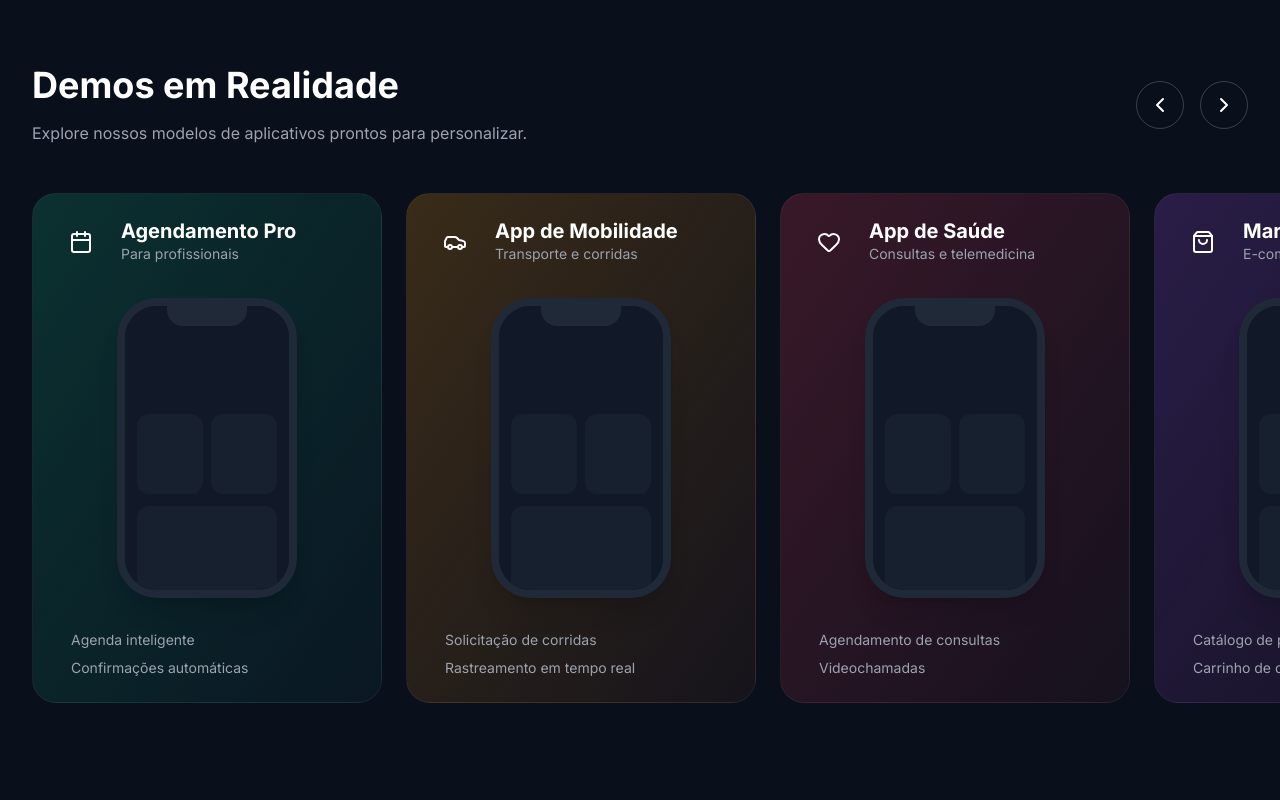
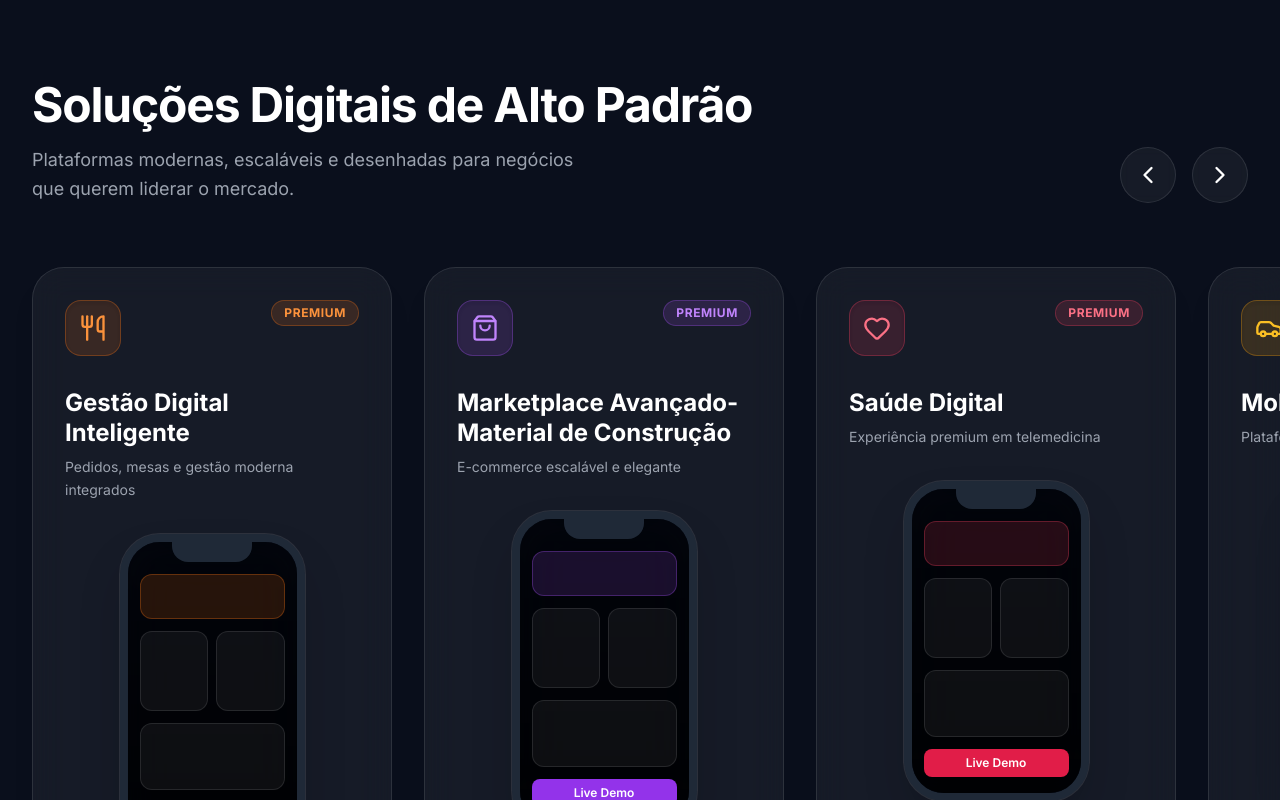
Before and after one commit to MauroPatricio/website-nhiquela, a React (Vite) app: page / in a window 1280 px wide. Shown: the part 1260-2060 px from the top of the page. Built offline with nearby package versions, Linux system fonts and the light colour scheme.

Commit message:
Primeira versao do site

```diff
--- a/src/App.jsx
+++ b/src/App.jsx
@@ -7,7 +7,7 @@ import { CTA, Footer } from './components/Footer';
 
 function App() {
   return (
-    <div className="min-h-screen bg-nhiquela-dark text-white selection:bg-nhiquela-purple selection:text-white">
+    <div className="min-h-screen text-white selection:bg-nhiquela-purple selection:text-white">
       <Header />
       <main>
         <Hero />
--- a/src/components/Demos.jsx
+++ b/src/components/Demos.jsx
@@ -1,71 +1,142 @@
 import React, { useRef } from 'react';
 import { Calendar, Car, Heart, ShoppingBag, Utensils, ChevronLeft, ChevronRight } from 'lucide-react';
 
+const colorStyles = {
+    emerald: {
+        bg: 'bg-emerald-500/15',
+        border: 'border-emerald-500/30',
+        text: 'text-emerald-400',
+        dot: 'bg-emerald-400',
+        button: 'bg-emerald-600',
+        glow: 'group-hover:shadow-[0_0_40px_rgba(16,185,129,0.35)]'
+    },
+    amber: {
+        bg: 'bg-amber-500/15',
+        border: 'border-amber-500/30',
+        text: 'text-amber-400',
+        dot: 'bg-amber-400',
+        button: 'bg-amber-600',
+        glow: 'group-hover:shadow-[0_0_40px_rgba(245,158,11,0.35)]'
+    },
+    rose: {
+        bg: 'bg-rose-500/15',
+        border: 'border-rose-500/30',
+        text: 'text-rose-400',
+        dot: 'bg-rose-400',
+        button: 'bg-rose-600',
+        glow: 'group-hover:shadow-[0_0_40px_rgba(244,63,94,0.35)]'
+    },
+    purple: {
+        bg: 'bg-purple-500/15',
+        border: 'border-purple-500/30',
+        text: 'text-purple-400',
+        dot: 'bg-purple-400',
+        button: 'bg-purple-600',
+        glow: 'group-hover:shadow-[0_0_40px_rgba(168,85,247,0.35)]'
+    },
+    orange: {
+        bg: 'bg-orange-500/15',
+        border: 'border-orange-500/30',
+        text: 'text-orange-400',
+        dot: 'bg-orange-400',
+        button: 'bg-orange-600',
+        glow: 'group-hover:shadow-[0_0_40px_rgba(234,88,12,0.35)]'
+    }
+};
+
 const demos = [
     {
-        title: 'Agendamento Pro',
-        subtitle: 'Para profissionais',
+        title: 'Gestão Digital Inteligente',
+        subtitle: 'Pedidos, mesas e gestão moderna integrados',
+        icon: Utensils,
+        color: 'orange',
+        link: 'https://gestaomodernaonline.com/',
+        features: [
+            'Menu digital com QR Code Premium',
+            'Gestão de pedidos em tempo real (salão, balcão e cozinha)',
+            'Gestão de mesas em tempo real',
+            'Relatórios de vendas e desempenho',
+            'Controlo de acesso por perfil (owner, manager, waiter, kitchen)'
+        ]
+    },
+         {
+        title: 'Marketplace Avançado-Material de Construção',
+        subtitle: 'E-commerce escalável e elegante',
+        icon: ShoppingBag,
+        color: 'purple',
+        link: 'https://visacasa.gestaomodernaonline.com',
+        features: [
+            'Compra rápida e centralizada de insumos e materiais',
+            'Comparação de preços entre fornecedores',
+            'Histórico de compras e faturação organizada',
+            'Pagamentos flexíveis e seguros (M-Pesa, cartão, transferência)'
+        ]
+    },
+
+    {
+        title: 'Saúde Digital',
+        subtitle: 'Experiência premium em telemedicina',
+        icon: Heart,
+        color: 'rose',
+        link: '#',
+        features: [
+            'Consultas online seguras',
+            'Videochamadas em alta qualidade'
+        ]
+    },
+    {
+        title: 'Mobilidade Urbana',
+        subtitle: 'Plataforma moderna de transporte',
+        icon: Car,
+        color: 'amber',
+        link: '#',
+        features: [
+            'Solicitação instantânea de corridas',
+            'Rastreamento em tempo real'
+        ]
+    },
+    {
+        title: 'Agendamento Inteligente',
+        subtitle: 'Automação para profissionais exigentes',
         icon: Calendar,
         color: 'emerald',
-        features: ['Agenda inteligente', 'Confirmações automáticas'],
-        gradient: 'from-emerald-500/20 to-teal-500/5',
-        neonColor: 'group-hover:shadow-[0_0_30px_rgba(16,185,129,0.3)]'
-    },
-    {
-        title: 'App de Mobilidade',
-        subtitle: 'Transporte e corridas',
-        icon: Car,
-        color: 'amber',
-        features: ['Solicitação de corridas', 'Rastreamento em tempo real'],
-        gradient: 'from-amber-500/20 to-orange-500/5',
-        neonColor: 'group-hover:shadow-[0_0_30px_rgba(245,158,11,0.3)]'
-    },
-    {
-        title: 'App de Saúde',
-        subtitle: 'Consultas e telemedicina',
-        icon: Heart,
-        color: 'rose',
-        features: ['Agendamento de consultas', 'Videochamadas'],
-        gradient: 'from-rose-500/20 to-red-500/5',
-        neonColor: 'group-hover:shadow-[0_0_30px_rgba(244,63,94,0.3)]'
-    },
-    {
-        title: 'Marketplace',
-        subtitle: 'E-commerce completo',
-        icon: ShoppingBag,
-        color: 'purple',
-        features: ['Catálogo de produtos', 'Carrinho de compras'],
-        gradient: 'from-purple-500/20 to-pink-500/5',
-        neonColor: 'group-hover:shadow-[0_0_30px_rgba(168,85,247,0.3)]'
-    },
-    {
-        title: 'App de Restaurante',
-        subtitle: 'Pedidos e delivery',
-        icon: Utensils,
-        color: 'orange',
-        features: ['Menu digital interativo', 'Pedidos online'],
-        gradient: 'from-orange-600/20 to-red-600/5',
-        neonColor: 'group-hover:shadow-[0_0_30px_rgba(234,88,12,0.3)]'
+        link: '#',
+        features: [
+            'Agenda dinâmica com IA',
+            'Confirmações automáticas por SMS e WhatsApp'
+        ]
     }
 ];
 
-const PhoneMockup = ({ color }) => (
-    <div className="relative mx-auto border-gray-800 bg-gray-900 border-[8px] rounded-[2.5rem] h-[300px] w-[180px] shadow-xl flex flex-col overflow-hidden">
-        <div className="h-[20px] bg-gray-800 rounded-b-[1rem] w-[80px] self-center absolute top-0 z-10"></div>
-        <div className="flex-1 bg-gray-900 pt-8 px-3 pb-4 flex flex-col gap-3">
-            {/* Mock UI Elements */}
-            <div className={`h-16 w-full rounded-xl bg-${color}-500/20 animate-pulse`}></div>
-            <div className="flex gap-2">
-                <div className="h-20 w-1/2 rounded-xl bg-gray-800/50"></div>
-                <div className="h-20 w-1/2 rounded-xl bg-gray-800/50"></div>
+const PhoneMockup = ({ color, link }) => {
+    const styles = colorStyles[color];
+
+    return (
+        <div className={`relative mx-auto border-gray-800 bg-gray-950 border-[8px] rounded-[2.5rem] h-[320px] w-[185px] shadow-2xl ring-1 ring-white/10 transition-shadow duration-500 ${styles.glow}`}>
+            <div className="h-[20px] bg-gray-800 rounded-b-[1rem] w-[80px] absolute top-0 left-1/2 -translate-x-1/2 z-10" />
+
+            <div className="flex-1 pt-8 px-3 pb-4 flex flex-col gap-3 bg-gradient-to-b from-black/40 to-black/80 backdrop-blur-xl h-full rounded-[2rem] overflow-hidden">
+                <div className={`h-16 rounded-xl ${styles.bg} border ${styles.border} w-full`} />
+
+                <div className="flex gap-2 w-full">
+                    <div className="h-20 w-1/2 rounded-xl bg-white/5 border border-white/10" />
+                    <div className="h-20 w-1/2 rounded-xl bg-white/5 border border-white/10" />
                 </div>
-            <div className="h-24 w-full rounded-xl bg-gray-800/50"></div>
-            <div className={`mt-auto h-10 w-full rounded-lg bg-${color}-500 text-xs flex items-center justify-center text-white font-bold opacity-80`}>
-                Demo App
-            </div>
+
+                <div className="h-24 w-full rounded-xl bg-white/5 border border-white/10" />
+
+                <a
+                    href={link}
+                    target="_blank"
+                    rel="noopener noreferrer"
+                    className={`mt-auto h-10 w-full rounded-lg ${styles.button} flex items-center justify-center text-xs font-semibold text-white shadow-lg cursor-pointer hover:brightness-110 transition-all`}
+                >
+                    Live Demo
+                </a>
             </div>
         </div>
     );
+};
 
 const Demos = () => {
     const scrollContainerRef = useRef(null);
@@ -83,63 +154,76 @@ const Demos = () => {
     };
 
     return (
-        <section id="demos" className="py-20 bg-nhiquela-dark overflow-hidden relative">
-            <div className="max-w-7xl mx-auto px-4 sm:px-6 lg:px-8 mb-12 flex items-center justify-between">
+        <section id="demos" className="py-24 bg-nhiquela-dark overflow-hidden relative">
+            <div className="max-w-7xl mx-auto px-4 sm:px-6 lg:px-8 mb-16 flex items-end justify-between">
                 <div>
-                    <h2 className="text-3xl md:text-4xl font-bold text-white mb-4">Demos em Realidade</h2>
-                    <p className="text-gray-400">Explore nossos modelos de aplicativos prontos para personalizar.</p>
+                    <h2 className="text-4xl md:text-5xl font-extrabold text-white mb-4 tracking-tight">
+                        Soluções Digitais de Alto Padrão
+                    </h2>
+                    <p className="text-gray-400 max-w-xl text-lg leading-relaxed">
+                        Plataformas modernas, escaláveis e desenhadas para negócios que querem liderar o mercado.
+                    </p>
                 </div>
 
                 {/* Navigation Buttons */}
                 <div className="hidden md:flex gap-4">
                     <button
                         onClick={() => scroll('left')}
-                        className="w-12 h-12 rounded-full border border-white/20 flex items-center justify-center text-white hover:bg-white/10 hover:border-nhiquela-cyan/50 hover:text-nhiquela-cyan transition-all duration-300 group"
+                        className="w-14 h-14 rounded-full border border-white/10 bg-white/5 flex items-center justify-center text-white hover:bg-white/10 hover:border-white/30 transition-all duration-300 group backdrop-blur-sm"
                     >
-                        <ChevronLeft size={24} className="group-hover:-translate-x-0.5 transition-transform" />
+                        <ChevronLeft size={28} className="group-hover:-translate-x-0.5 transition-transform" />
                     </button>
                     <button
                         onClick={() => scroll('right')}
-                        className="w-12 h-12 rounded-full border border-white/20 flex items-center justify-center text-white hover:bg-white/10 hover:border-nhiquela-cyan/50 hover:text-nhiquela-cyan transition-all duration-300 group"
+                        className="w-14 h-14 rounded-full border border-white/10 bg-white/5 flex items-center justify-center text-white hover:bg-white/10 hover:border-white/30 transition-all duration-300 group backdrop-blur-sm"
                     >
-                        <ChevronRight size={24} className="group-hover:translate-x-0.5 transition-transform" />
+                        <ChevronRight size={28} className="group-hover:translate-x-0.5 transition-transform" />
                     </button>
                 </div>
             </div>
 
             <div
                 ref={scrollContainerRef}
-                className="flex overflow-x-auto pb-12 gap-6 px-4 sm:px-6 lg:px-8 no-scrollbar snap-x snap-mandatory"
+                className="flex overflow-x-auto pb-12 gap-8 px-4 sm:px-6 lg:px-8 no-scrollbar snap-x snap-mandatory"
             >
-                {demos.map((demo, index) => (
+                {demos.map((demo, index) => {
+                    const styles = colorStyles[demo.color];
+                    return (
                         <div
                             key={index}
-                        className={`flex-shrink-0 w-[300px] md:w-[350px] snap-center rounded-3xl p-6 bg-gradient-to-br ${demo.gradient} border border-white/5 relative group hover:border-white/20 transition-all duration-500 ${demo.neonColor}`}
+                            className={`flex-shrink-0 w-[320px] md:w-[360px] snap-center rounded-[2rem] p-8 glass-card border border-white/5 relative group hover:-translate-y-2 transition-transform duration-500`}
                         >
-                        <div className="flex items-center gap-4 mb-8">
-                            <div className={`w-12 h-12 rounded-xl bg-${demo.color}-500/20 flex items-center justify-center text-${demo.color}-500 group-hover:bg-${demo.color}-500/30 transition-colors`}>
-                                <demo.icon size={24} />
+                            <div className="relative z-10 flex flex-col h-full">
+                                <div className="flex items-start justify-between mb-8">
+                                    <div className={`w-14 h-14 rounded-2xl ${styles.bg} border ${styles.border} flex items-center justify-center ${styles.text} shadow-inner`}>
+                                        <demo.icon size={28} />
                                     </div>
-                            <div>
-                                <h3 className="text-xl font-bold text-white leading-tight">{demo.title}</h3>
-                                <p className="text-gray-400 text-sm">{demo.subtitle}</p>
+                                    <div className={`px-3 py-1 rounded-full border ${styles.border} ${styles.bg} ${styles.text} text-xs font-bold uppercase tracking-wider`}>
+                                        Premium
                                     </div>
                                 </div>
 
-                        <div className="mb-8 transform group-hover:scale-105 transition-transform duration-500">
-                            <PhoneMockup color={demo.color} />
+                                <div className="mb-8">
+                                    <h3 className="text-2xl font-bold text-white leading-tight mb-2">{demo.title}</h3>
+                                    <p className="text-gray-400 text-sm leading-relaxed">{demo.subtitle}</p>
                                 </div>
 
-                        <div className="space-y-2">
+                                <div className="mb-8 transform group-hover:scale-105 transition-transform duration-500 perspective-1000">
+                                    <PhoneMockup color={demo.color} link={demo.link} />
+                                </div>
+
+                                <div className="space-y-4 mt-auto">
                                     {demo.features.map((feature, idx) => (
-                                <div key={idx} className="flex items-center gap-2 text-sm text-gray-400">
-                                    <div className={`w-1.5 h-1.5 rounded-full bg-${demo.color}-500`}></div>
+                                        <div key={idx} className="flex items-center gap-3 text-sm text-gray-300">
+                                            <div className={`w-2 h-2 rounded-full ${styles.dot} shadow-[0_0_8px_currentColor]`}></div>
                                             {feature}
                                         </div>
                                     ))}
                                 </div>
                             </div>
-                ))}
+                        </div>
+                    );
+                })}
             </div>
         </section>
     );
--- a/src/components/Footer.jsx
+++ b/src/components/Footer.jsx
@@ -121,7 +121,7 @@ const Footer = () => {
                 {/* Bottom Bar */}
                 <div className="pt-8 border-t border-white/10 flex flex-col md:flex-row justify-between items-center gap-4">
                     <p className="text-gray-500 text-sm text-center md:text-left">
-                        © 2025 Nhiquela Serviços e Consultoria.LDA. Todos os direitos reservados.
+                        © 2026 Nhiquela Serviços e Consultoria.LDA. Todos os direitos reservados.
                     </p>
                     <div className="flex gap-6 text-sm">
                         <a href="#" className="text-gray-500 hover:text-white transition-colors">Política de Privacidade</a>
--- a/src/index.css
+++ b/src/index.css
@@ -6,11 +6,20 @@
 
 @layer base {
   body {
-    @apply bg-nhiquela-dark text-white font-sans antialiased;
+    background-image: radial-gradient(ellipse at top, #111827, #0a0f1c, #000000);
+    @apply text-white font-sans antialiased;
   }
 }
 
 @layer utilities {
+  .glass-card {
+    @apply bg-white/5 backdrop-blur-lg border border-white/10 shadow-xl;
+  }
+
+  .glass-card-hover {
+    @apply hover:bg-white/10 hover:border-white/20 hover:shadow-2xl hover:scale-[1.02] transition-all duration-300;
+  }
+
   .text-gradient {
     @apply bg-clip-text text-transparent bg-gradient-to-r from-white via-nhiquela-cyan/80 to-nhiquela-purple/80;
   }
--- a/tailwind.config.js
+++ b/tailwind.config.js
@@ -13,6 +13,7 @@ export default {
           cyan: "#00f0ff", // Neon Cyan
           purple: "#bd00ff", // Neon Purple
           pink: "#ff00aa", // Neon Pink/Magenta for accents
+          gold: "#CCA43B", // Premium Gold
         }
       },
       fontFamily: {
```
Lines whose indentation alone changed are shown as unchanged.
